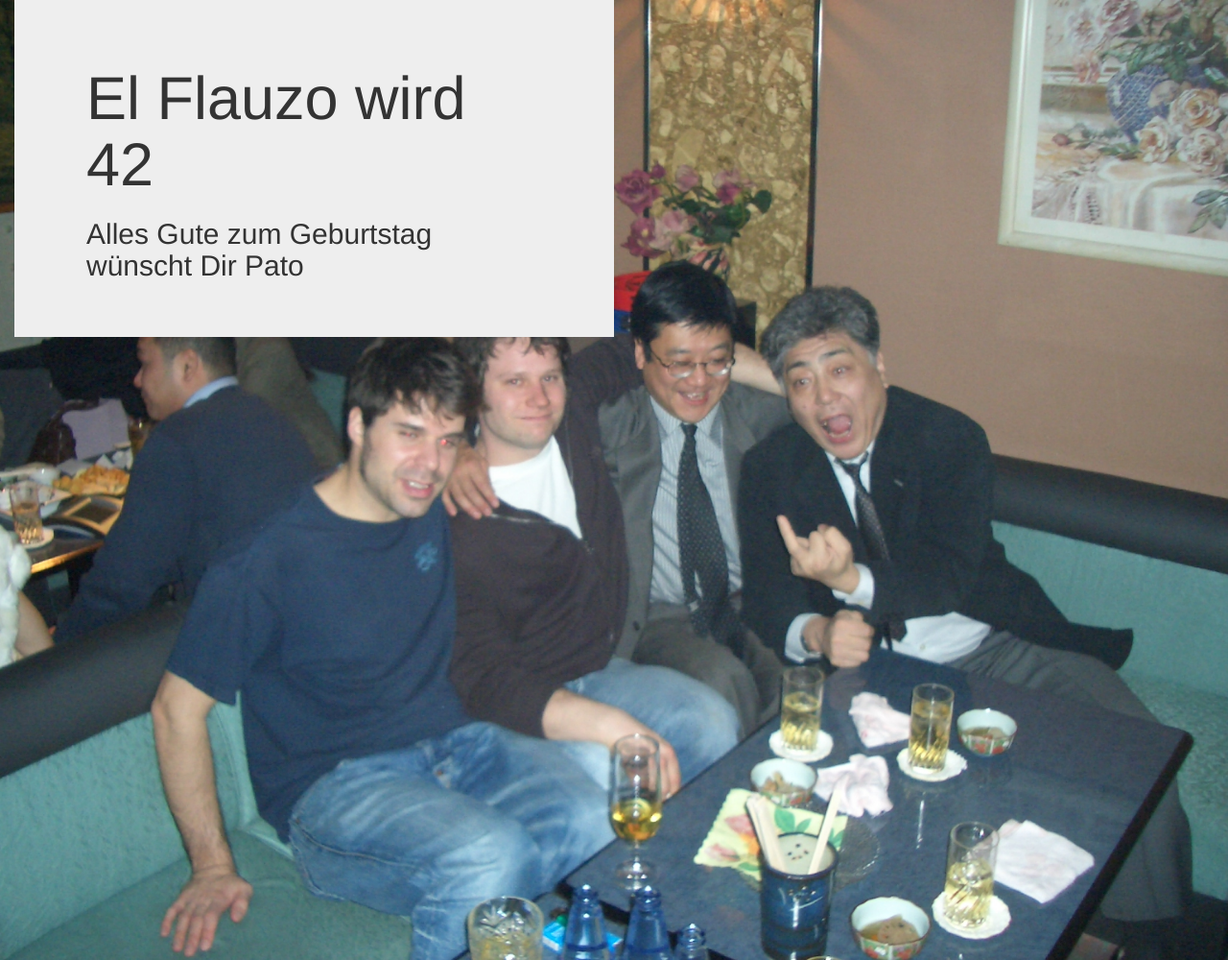
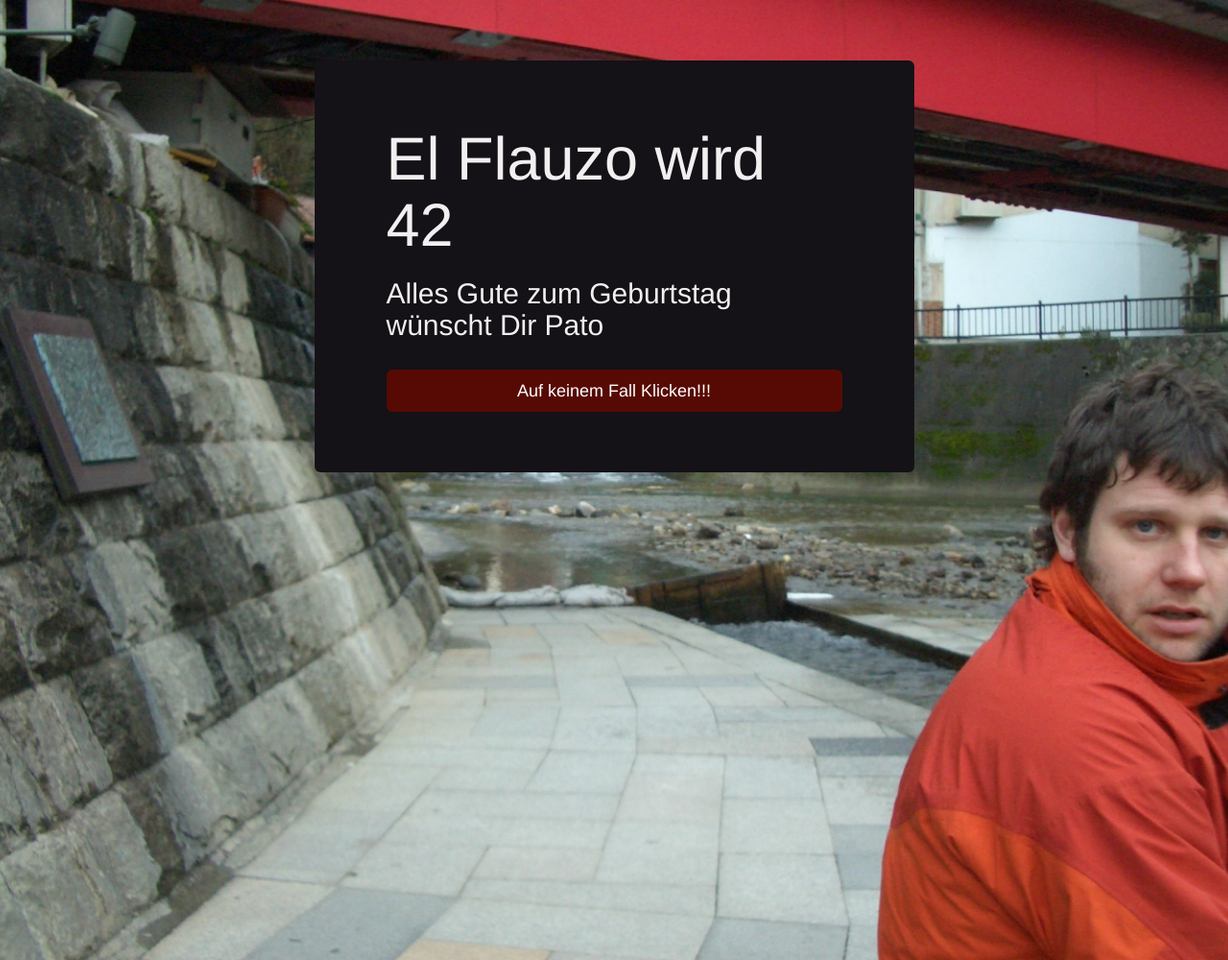
Before and after one commit to Rummel17/Kai_Emich, a plain HTML site: page index.html in a window 1280 px wide. Shown: the whole page at 96% size. Drawn offline with nearby package versions, Linux system fonts and the light colour scheme.

Commit message:
version1.0

```diff
--- a/css/style.css
+++ b/css/style.css
@@ -1,14 +1,31 @@
 .jumbotron--size {
   width: 50%;
 }
-.container-fluid .jumbotron {
-  border-radius: 0px;
+.jumbotron {
+  color: #f0f0f0;
+  background-color: #141117;
+  margin-top: 10%;
+  width: 100%;
 }
-
+.adjust {
+  width: 50%;
+  height: auto;
+}
+.btn-primary {
+  background-color: #570A04;
+  border: #3e0a06;
+  width: 100%;
+  margin-top: 2rem;
+}
+.btn-primary:hover {
+  background-color: #7d0f06;
+}
 .container-fluid {
-  background-image: url("../images/drinking.jpg");
+  background-image: url("../images/deppschaess.jpg");
   background-position: center;
   background-repeat: no-repeat;
   background-size: cover;
   height: 1000px;
+  display: flex;
+  justify-content: center;
 }
--- a/index.html
+++ b/index.html
@@ -8,10 +8,13 @@
   </head>
   <body>
     <div class="container-fluid container-fluid--borderradius">
-      <div class="jumbotron jumbotron-fluid jumbotron--size borderradius">
-        <div class="container">
-          <h1 class="display-3">El Flauzo wird 42</h1>
-          <h2 class="display-2">Alles Gute zum Geburtstag wünscht Dir Pato</h2>
+      <div class="adjust">
+        <div class="jumbotron jumbotron-fluid jumbotron--size borderradius">
+          <div class="container">
+            <h1 class="display-3">El Flauzo wird 42</h1>
+            <h2 class="display-2">Alles Gute zum Geburtstag wünscht Dir Pato</h2>
+            <p><a class="btn btn-primary btn-lg" href="#" role="button">Auf keinem Fall Klicken!!!</a>
+          </div>
         </div>
       </div>
     </div>
```
Also changed, not shown: images/deppschaess.jpg (added).
